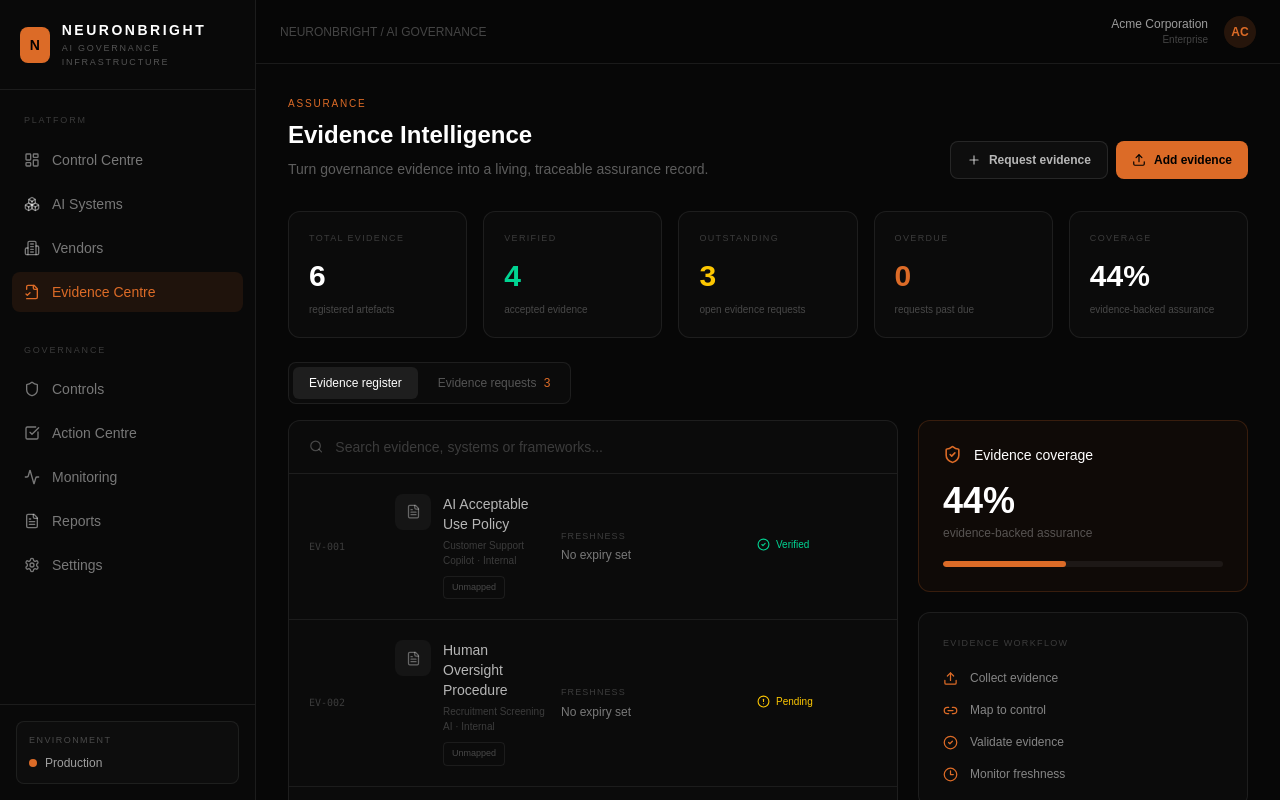
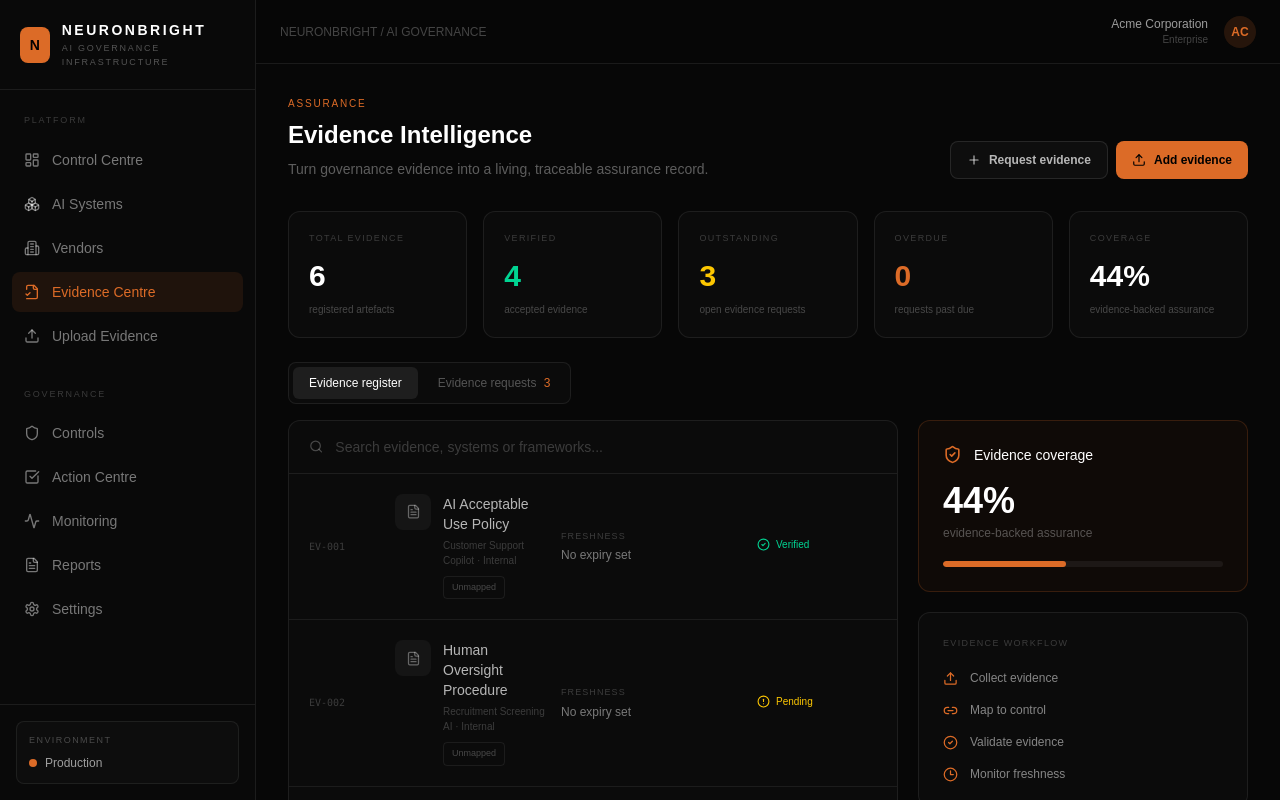
Before and after one commit to jasb-to/neuronbright, a Next.js app: page /evidence in a window 1280 px wide. Shown: the top 800 px of the page. Built offline with nearby package versions, Linux system fonts and the light colour scheme.

Commit message:
Add direct evidence upload navigation

```diff
--- a/components/app-shell.tsx
+++ b/components/app-shell.tsx
@@ -2,7 +2,7 @@
 
 import Link from "next/link";
 import { usePathname } from "next/navigation";
-import { Activity, Boxes, CheckSquare, FileCheck2, FileText, LayoutDashboard, Settings, Shield, Building2 } from "lucide-react";
+import { Activity, Boxes, CheckSquare, FileCheck2, FileText, LayoutDashboard, Settings, Shield, Building2, Upload } from "lucide-react";
 import type { ReactNode } from "react";
 import { Brand } from "./brand";
 
@@ -11,6 +11,7 @@ const primaryNavigation = [
   { name: "AI Systems", href: "/systems", icon: Boxes },
   { name: "Vendors", href: "/vendors", icon: Building2 },
   { name: "Evidence Centre", href: "/evidence", icon: FileCheck2 },
+  { name: "Upload Evidence", href: "/evidence/upload", icon: Upload },
 ];
 
 const governanceNavigation = [
```
